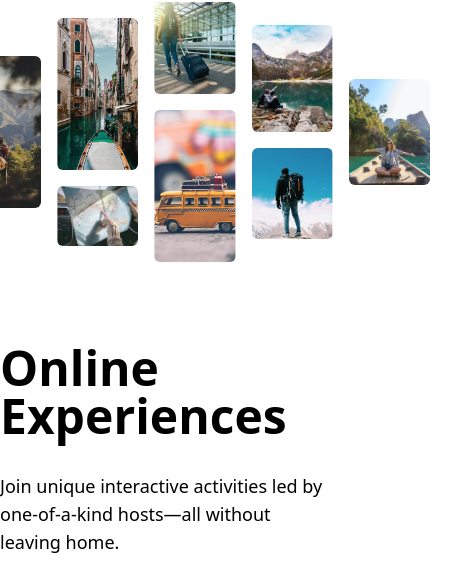
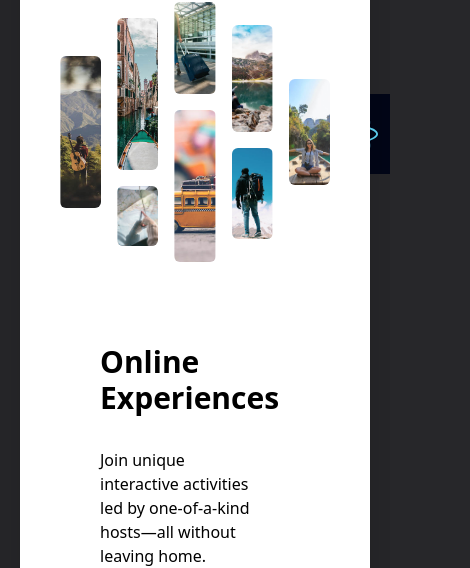
Before and after one commit to RiskTolerance/ScrimbaReact-SvelteMirror, a SvelteKit app: page /projects/airbnbclone in a window 390 px wide. Shown: the part 288-856 px from the top of the page, 470 px wide, since content can reach past the window. Built offline with nearby package versions, Linux system fonts and the light colour scheme.

Commit message:
small css error + small responsive edit

```diff
--- a/src/lib/components/airbnb/AirbnbHeroImageDouble.svelte
+++ b/src/lib/components/airbnb/AirbnbHeroImageDouble.svelte
@@ -15,7 +15,7 @@
 	</div>
 	<div style="height: {height2}%;" class="h-[50%] relative overflow-hidden rounded-md">
 		<img
-			class="h-full min-w-0 absolute left-1/2 transform -translate-x-1/2 object-cover"
+			class="h-full min-w-full absolute left-1/2 transform -translate-x-1/2 object-cover"
 			src={img2}
 			alt=""
 		/>
--- a/src/routes/projects/airbnbclone/+page.svelte
+++ b/src/routes/projects/airbnbclone/+page.svelte
@@ -66,7 +66,7 @@
 <Mirror url="https://www.google.com" />
 <div class="w-full my-12 flex justify-center items-center">
 	<div
-		class="w-1/2 min-w-[550px] max-w-[770px] flex relative flex-col overflow-clip rounded-lg shadow-2xl bg-white"
+		class="w-1/2 min-w-[350px] max-w-[770px] flex relative flex-col overflow-clip rounded-lg shadow-2xl bg-white"
 	>
 		<!-- header -->
 		<div class="flex px-10 w-full shadow-lg">
@@ -82,8 +82,8 @@
 		</div>
 		<!-- hero text -->
 		<div class="flex flex-col justify-center w-full px-20 py-5 space-y-8">
-			<h1 class="text-5xl font-semibold">Online Experiences</h1>
-			<p class="w-5/6 font-medium text-lg">
+			<h1 class="text-3xl md:text-5xl font-semibold">Online Experiences</h1>
+			<p class="w-5/6 font-medium text-base md:text-lg">
 				Join unique interactive activities led by one-of-a-kind hosts—all without leaving home.
 			</p>
 		</div>
```
